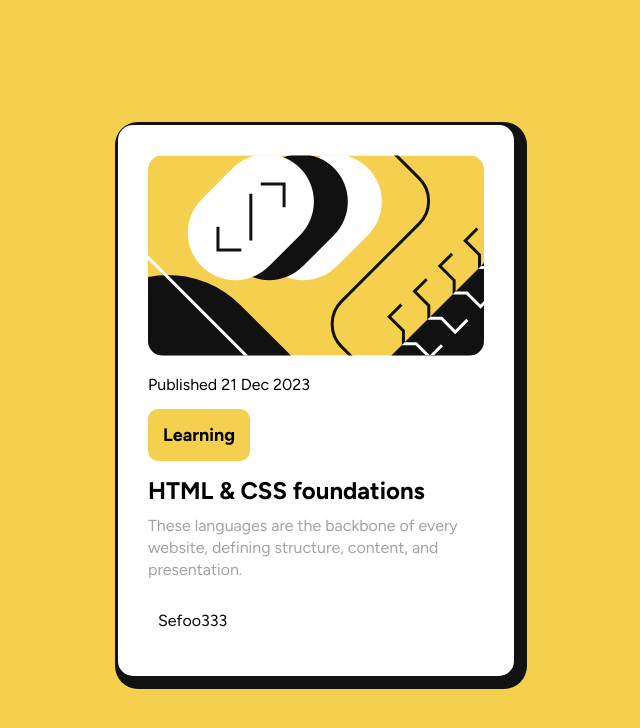
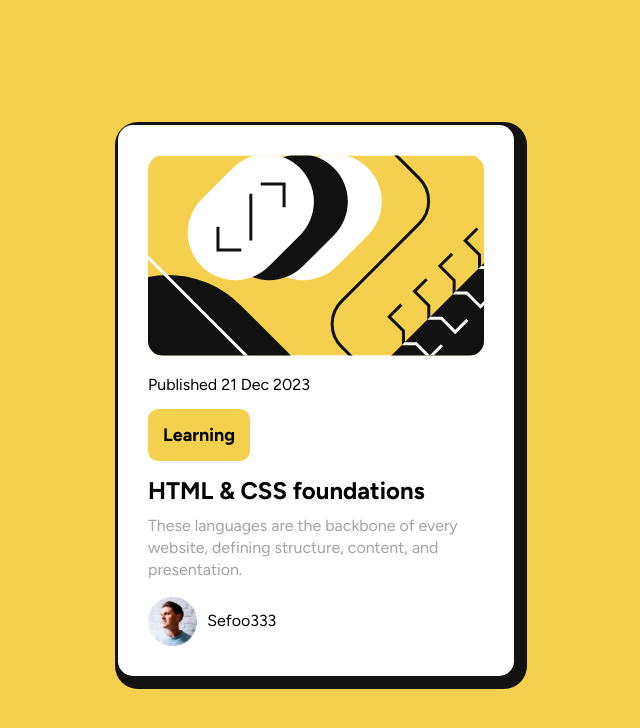
Before and after one commit to sefoo333/Blog-preview-card, a plain HTML site: page index.html in a window 1280 px wide. Shown: the whole page, without its empty margins (324-964 px from the left). Drawn offline with Linux system fonts and the light colour scheme.

Commit message:
Update index.html

```diff
--- a/index.html
+++ b/index.html
@@ -64,7 +64,7 @@
         </div>
 
         <div class="footer">
-            <img src="./blog-preview-card-main/assets/images/image-avatar.webp" alt="">
+            <img src="./image-avatar.webp" alt="">
             <span>Sefoo333</span>
         </div>
     </div>
```
